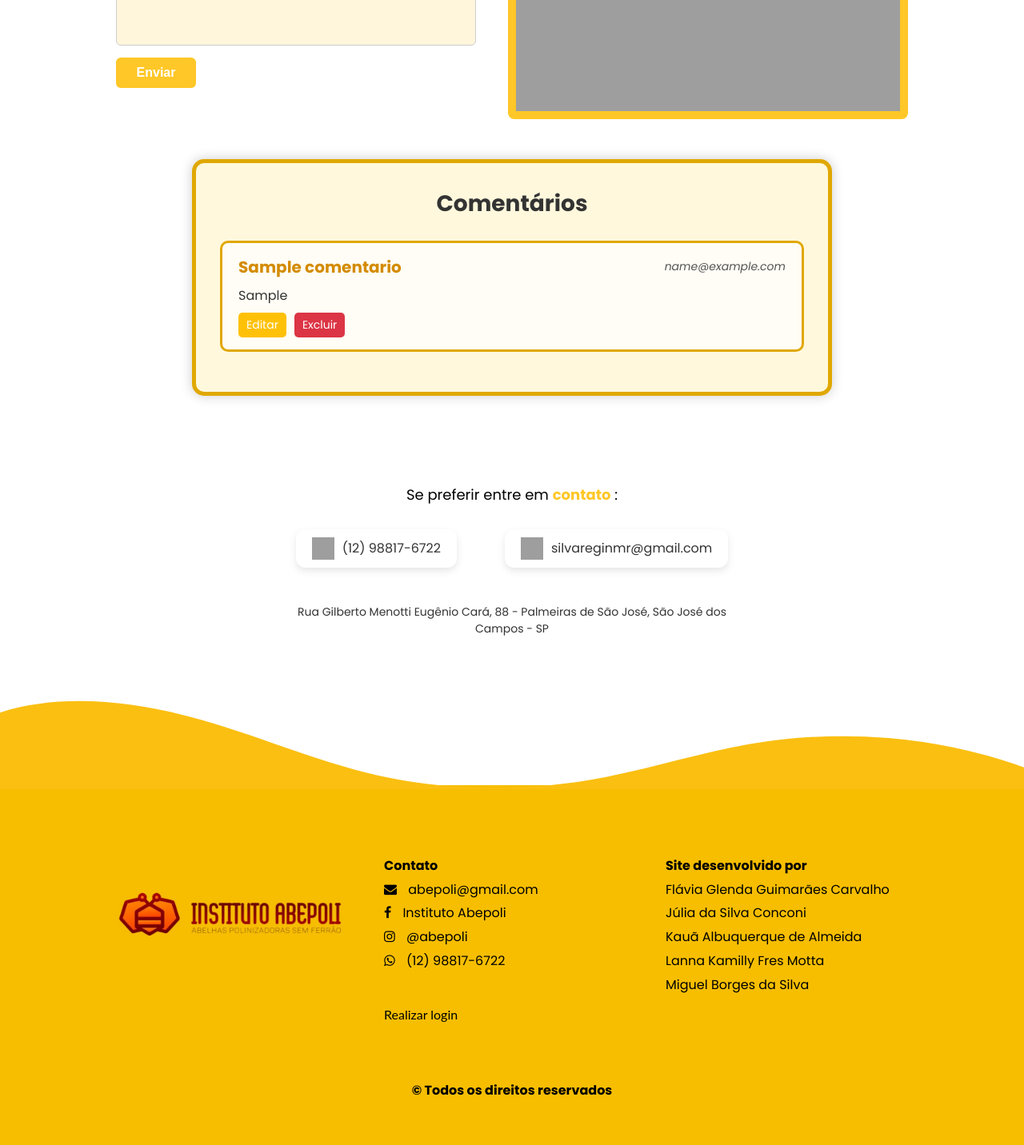
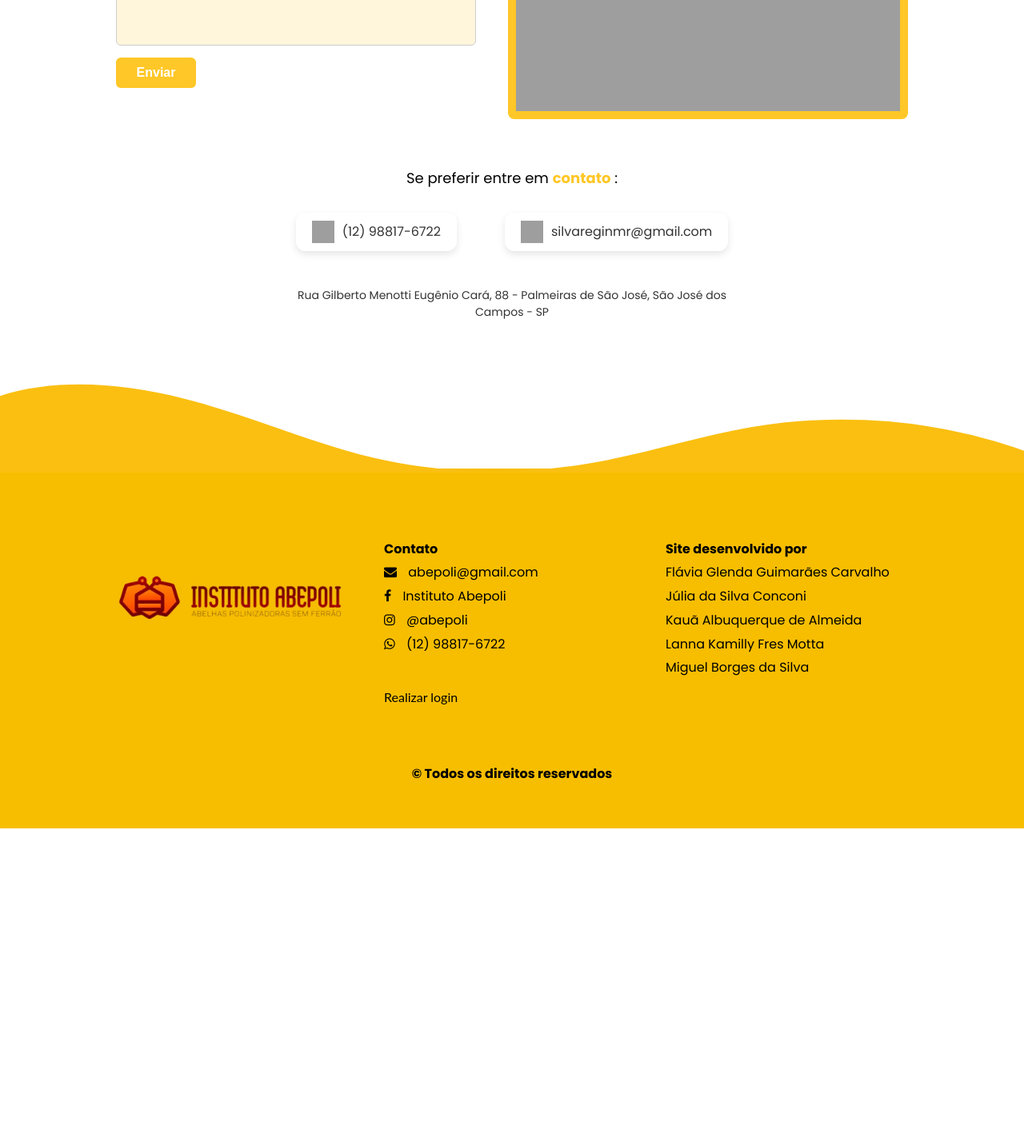
Before and after one commit to lannakamilly/projeto_abepoli, a PHP site: page /contato.php in a window 1280 px wide. Shown: the part 484-1916 px from the top of the page at 80% size. After the commit the page ends 1520 px from the top, so only its background shows below. Run offline with PHP 8.4, Linux system fonts and the light colour scheme; a user stored in the database is signed in; data comes from the database, SQL or seed files in the repository; tables that the repository leaves empty or names only in its code hold one stand-in row (values such as "Sample post"); some libraries are stand-ins or nearby versions; grey boxes are pictures that could not be loaded.

Commit message:
contato comentado

```diff
--- a/contato.php
+++ b/contato.php
@@ -121,37 +121,37 @@ $logado = isset($_SESSION['admin']) || (isset($_SESSION['usuario_tipo']) && $_SE
         </div>
       </div>
     </div>
-
+<!--
     <div class="comentarios-box">
     <h2>Comentários</h2>
     <?php
-    require_once('conexao.php');
-    $sql = "SELECT * FROM comentarios ORDER BY id DESC";
-    $resultado = $conexao->query($sql);
+    // require_once('conexao.php');
+    // $sql = "SELECT * FROM comentarios ORDER BY id DESC";
+    // $resultado = $conexao->query($sql);
 
-    if ($resultado->num_rows > 0) {
-        while ($comentario = $resultado->fetch_assoc()) {
-            echo "<div class='comentario'>";
-            echo "<div class='comentario-header'>";
-            echo "<h3>" . htmlspecialchars($comentario['nome']) . "</h3>";
-            echo "<span class='email'>" . htmlspecialchars($comentario['email']) . "</span>";
-            echo "</div>";
-            echo "<p class='comentario-texto'>" . htmlspecialchars($comentario['comentario']) . "</p>";
+    // if ($resultado->num_rows > 0) {
+    //     while ($comentario = $resultado->fetch_assoc()) {
+    //         echo "<div class='comentario'>";
+    //         echo "<div class='comentario-header'>";
+    //         echo "<h3>" . htmlspecialchars($comentario['nome']) . "</h3>";
+    //         echo "<span class='email'>" . htmlspecialchars($comentario['email']) . "</span>";
+    //         echo "</div>";
+    //         echo "<p class='comentario-texto'>" . htmlspecialchars($comentario['comentario']) . "</p>";
 
-            if ($logado) {
-                echo "<div class='comentario-acoes'>";
-                echo "<a href='editar_comentario.php?id=" . $comentario['id'] . "' class='btn-editar'>Editar</a>";
-                echo "<a href='excluir_comentario.php?id=" . $comentario['id'] . "' class='btn-excluir' onclick=\"return confirm('Tem certeza que deseja excluir este comentário?');\">Excluir</a>";
-                echo "</div>";
-            }
+    //         if ($logado) {
+    //             echo "<div class='comentario-acoes'>";
+    //             echo "<a href='editar_comentario.php?id=" . $comentario['id'] . "' class='btn-editar'>Editar</a>";
+    //             echo "<a href='excluir_comentario.php?id=" . $comentario['id'] . "' class='btn-excluir' onclick=\"return confirm('Tem certeza que deseja excluir este comentário?');\">Excluir</a>";
+    //             echo "</div>";
+    //         }
 
-            echo "</div>";
-        }
-    } else {
-        echo "<p style='text-align:center;'>Nenhum comentário ainda.</p>";
-    }
+    //         echo "</div>";
+    //     }
+    // } else {
+    //     echo "<p style='text-align:center;'>Nenhum comentário ainda.</p>";
+    // }
     ?>
-</div>
+</div> -->
 
     <section class="contato-alternativo">
       <p class="preferencia">Se preferir entre em <span>contato</span> :</p>
```
